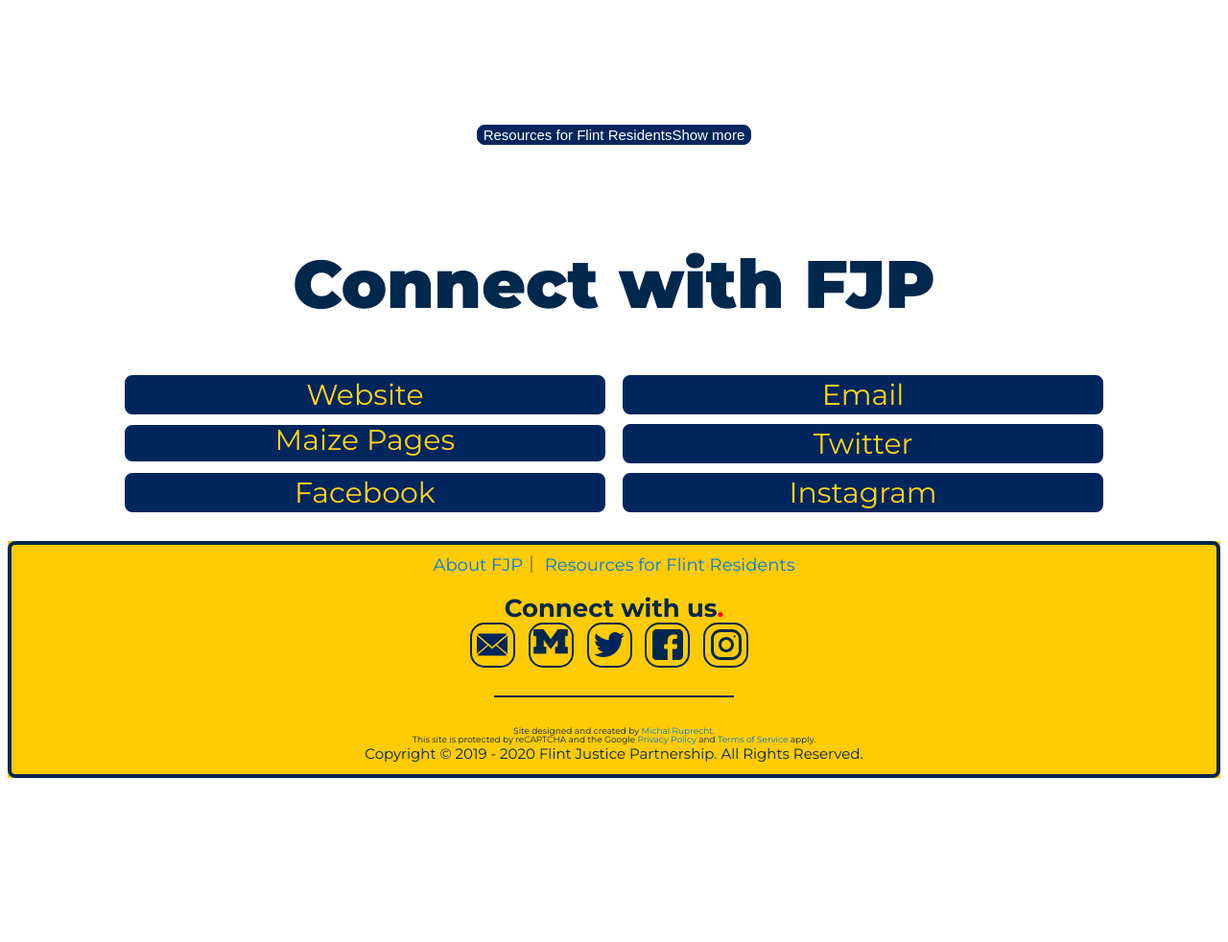
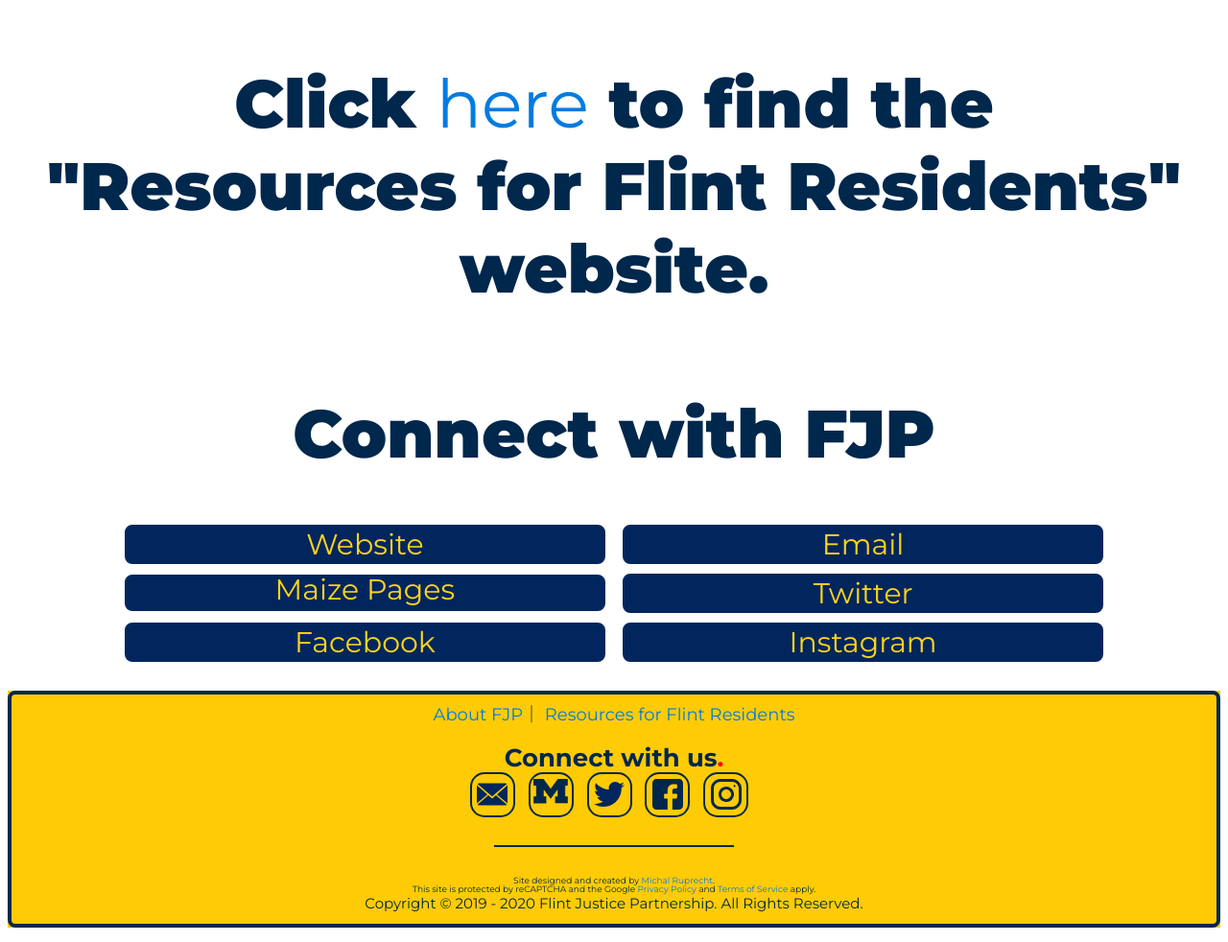
Before and after one commit to umichfjp/umichfjp.github.io, a Jekyll site: the page built from pages/social.html, in a window 1280 px wide. Shown: the whole page at 96% size. Built offline with Jekyll 4.4.1, drawn with Linux system fonts in a browser that asks for light colours; before the commit the page ends 900 px from its top, so only the background shows below that.

Commit message:
Update social.html

```diff
--- a/pages/social.html
+++ b/pages/social.html
@@ -13,7 +13,7 @@ title: Flint Justice Partnership Official Website
       <div class="text">
         <center>
         <h1>
-          <big><button class="collapsible" href="https://umichfjp.github.io/pages/resources" target="_blank">Resources for Flint Residents</button></big>
+          Click <a href="https://umichfjp.github.io/pages/resources" target="_blank">here</a> to find the "Resources for Flint Residents" website.
           <br /><br />Connect with FJP
         </h1>
         <h2>
```
